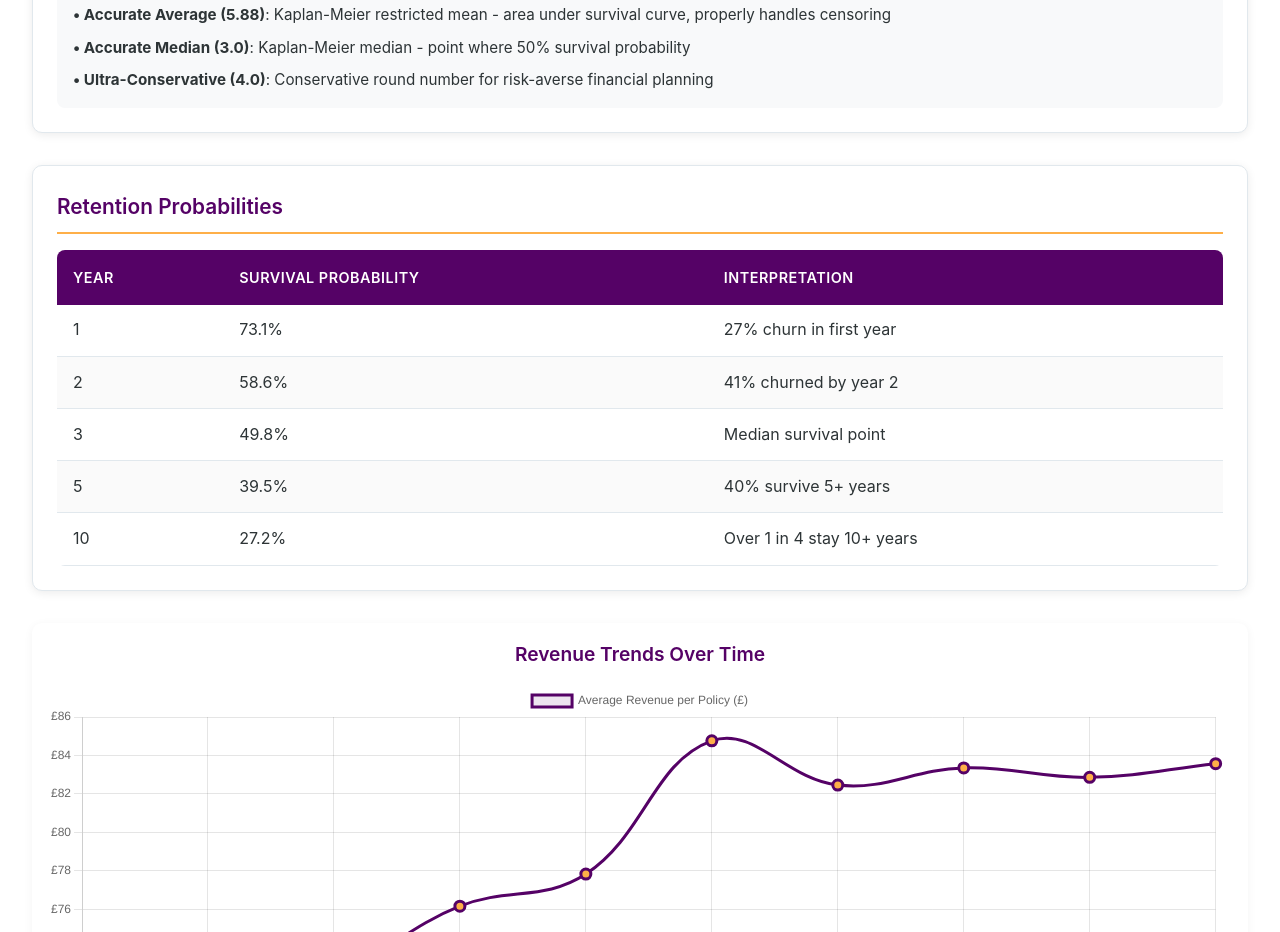
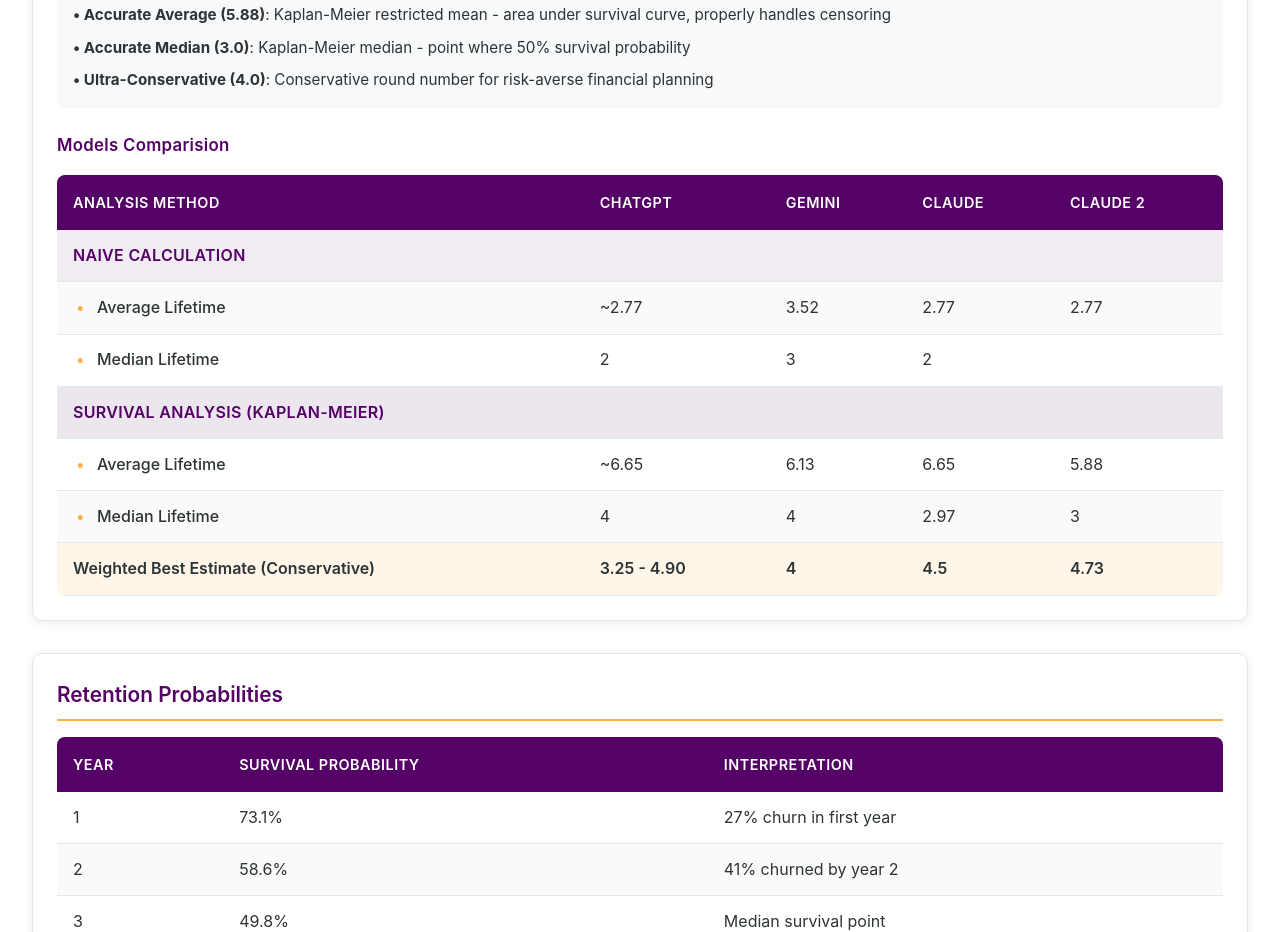
Before and after one commit to MOD-WI/westminsterdata, a plain HTML site: page customer-data-analysis-dashboard.html in a window 1280 px wide. Shown: the part 2359-3291 px from the top of the page. Drawn offline with nearby package versions, Linux system fonts and the light colour scheme.

Commit message:
Refine methodology comparison table styling

```diff
--- a/customer-data-analysis-dashboard.html
+++ b/customer-data-analysis-dashboard.html
@@ -281,6 +281,54 @@
 
         .data-table tbody tr:nth-child(even) {
             background: rgba(0, 0, 0, 0.02);
+        }
+
+        .model-comparison-wrapper {
+            margin-top: 1.5rem;
+        }
+
+        .model-comparison-title {
+            font-size: 1.05rem;
+            font-weight: 600;
+            color: var(--primary-dark);
+            margin-bottom: 0.5rem;
+            letter-spacing: 0.3px;
+        }
+
+        .model-comparison-table .section-row td {
+            background: rgba(85, 2, 102, 0.08);
+            color: var(--primary-dark);
+            font-weight: 600;
+            letter-spacing: 0.3px;
+            text-transform: uppercase;
+        }
+
+        .model-comparison-table .section-row:hover td {
+            background: rgba(85, 2, 102, 0.12);
+        }
+
+        .model-comparison-table td.submetric {
+            padding-left: 2.5rem;
+            position: relative;
+            font-weight: 500;
+            color: var(--text-dark);
+        }
+
+        .model-comparison-table td.submetric::before {
+            content: '\2022';
+            position: absolute;
+            left: 1.2rem;
+            color: var(--primary-orange);
+            font-weight: 600;
+        }
+
+        .model-comparison-table .summary-row td {
+            background: rgba(254, 175, 72, 0.12);
+            font-weight: 600;
+        }
+
+        .model-comparison-table .summary-row:hover td {
+            background: rgba(254, 175, 72, 0.18);
         }
 
         /* Badges */
@@ -536,6 +584,64 @@
                         <li style="margin-bottom: 0.5rem;"><strong>• Accurate Median (3.0)</strong>: Kaplan-Meier median - point where 50% survival probability</li>
                         <li><strong>• Ultra-Conservative (4.0)</strong>: Conservative round number for risk-averse financial planning</li>
                     </ul>
+                </div>
+
+                <div class="model-comparison-wrapper">
+                    <h4 class="model-comparison-title">Models Comparision</h4>
+                    <table class="data-table model-comparison-table">
+                        <thead>
+                            <tr>
+                                <th>Analysis Method</th>
+                                <th>ChatGPT</th>
+                                <th>Gemini</th>
+                                <th>Claude</th>
+                                <th>Claude 2</th>
+                            </tr>
+                        </thead>
+                        <tbody>
+                            <tr class="section-row">
+                                <td colspan="5">Naive Calculation</td>
+                            </tr>
+                            <tr>
+                                <td class="submetric">Average Lifetime</td>
+                                <td>~2.77</td>
+                                <td>3.52</td>
+                                <td>2.77</td>
+                                <td>2.77</td>
+                            </tr>
+                            <tr>
+                                <td class="submetric">Median Lifetime</td>
+                                <td>2</td>
+                                <td>3</td>
+                                <td>2</td>
+                                <td></td>
+                            </tr>
+                            <tr class="section-row">
+                                <td colspan="5">Survival Analysis (Kaplan-Meier)</td>
+                            </tr>
+                            <tr>
+                                <td class="submetric">Average Lifetime</td>
+                                <td>~6.65</td>
+                                <td>6.13</td>
+                                <td>6.65</td>
+                                <td>5.88</td>
+                            </tr>
+                            <tr>
+                                <td class="submetric">Median Lifetime</td>
+                                <td>4</td>
+                                <td>4</td>
+                                <td>2.97</td>
+                                <td>3</td>
+                            </tr>
+                            <tr class="summary-row">
+                                <td>Weighted Best Estimate (Conservative)</td>
+                                <td>3.25 - 4.90</td>
+                                <td>4</td>
+                                <td>4.5</td>
+                                <td>4.73</td>
+                            </tr>
+                        </tbody>
+                    </table>
                 </div>
             </div>
 
```
